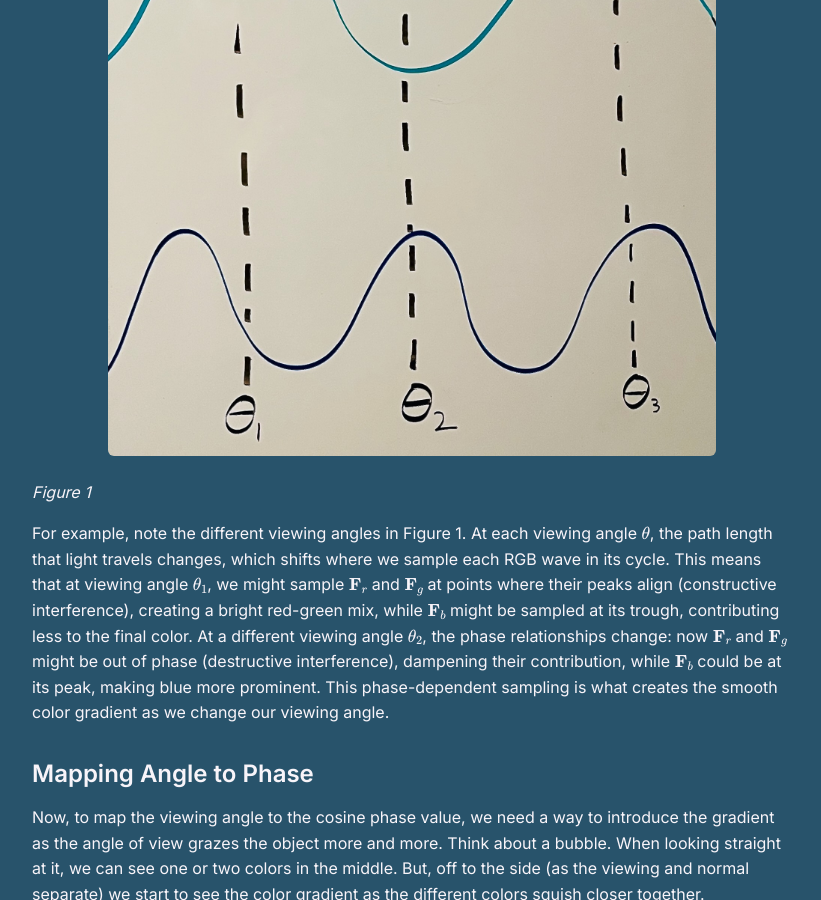
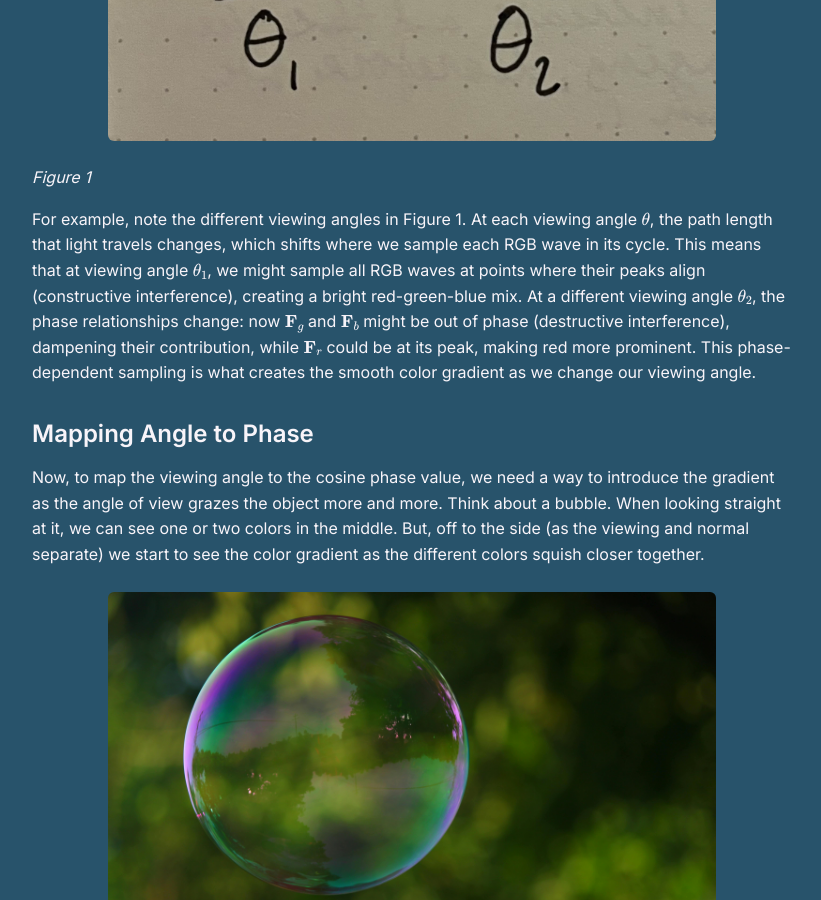
Before and after one commit to JellyBoonz/graphics-blog, a Jekyll site: the page built from _posts/2025-11-17-simple-iridescent-material.md, in a window 1280 px wide and 900 px high, scrolled down 1794 px. Shown: the whole window, without its empty margins (228-1049 px from the left). Built offline with Jekyll 4.4.1, drawn with Linux system fonts in a browser that asks for light colours.

Commit message:
fix paragraph and drawing

```diff
--- a/_posts/2025-11-17-simple-iridescent-material.md
+++ b/_posts/2025-11-17-simple-iridescent-material.md
@@ -25,11 +25,11 @@ Next, we want a way to map this angle to an output in the form of color. Lets fi
 
 The reason we get a different mix comes down to wave interference. Red light has the longest wavelength, green has a medium wavelength, and blue has the shortest wavelength. When light reflects off the surface at different viewing angles, the path length differences cause the RGB waves to shift out of phase with each other. Sometimes these waves constructively interfere (amplifying each other), and sometimes they destructively interfere (canceling each other out). This phase-dependent interference is what creates the shifting color gradient we see as we move an iridescent object around.
 
-<img src="{{ '/assets/images/iridescence/frequencies.jpeg' | relative_url }}" alt="Different Frequencies for R, G, B values" style="max-width: 80%; height: auto; display: block; margin: 1.5rem auto;">
+<img src="{{ '/assets/images/iridescence/frequency_drawing.jpg' | relative_url }}" alt="Different Frequencies for R, G, B values" style="max-width: 80%; height: auto; display: block; margin: 1.5rem auto;">
 
 *Figure 1*
 
-For example, note the different viewing angles in Figure 1. At each viewing angle $\theta$, the path length that light travels changes, which shifts where we sample each RGB wave in its cycle. This means that at viewing angle $\theta_1$, we might sample $\mathbf{F}_r$ and $\mathbf{F}_g$ at points where their peaks align (constructive interference), creating a bright red-green mix, while $\mathbf{F}_b$ might be sampled at its trough, contributing less to the final color. At a different viewing angle $\theta_2$, the phase relationships change: now $\mathbf{F}_r$ and $\mathbf{F}_g$ might be out of phase (destructive interference), dampening their contribution, while $\mathbf{F}_b$ could be at its peak, making blue more prominent. This phase-dependent sampling is what creates the smooth color gradient as we change our viewing angle.
+For example, note the different viewing angles in Figure 1. At each viewing angle $\theta$, the path length that light travels changes, which shifts where we sample each RGB wave in its cycle. This means that at viewing angle $\theta_1$, we might sample all RGB waves at points where their peaks align (constructive interference), creating a bright red-green-blue mix. At a different viewing angle $\theta_2$, the phase relationships change: now $\mathbf{F}_g$ and $\mathbf{F}_b$ might be out of phase (destructive interference), dampening their contribution, while $\mathbf{F}_r$ could be at its peak, making red more prominent. This phase-dependent sampling is what creates the smooth color gradient as we change our viewing angle.
 
 ### Mapping Angle to Phase
 
```
Also changed, not shown: assets/images/iridescence/frequencies_drawing.png (deleted), assets/images/iridescence/frequency_drawing.jpg (added).
